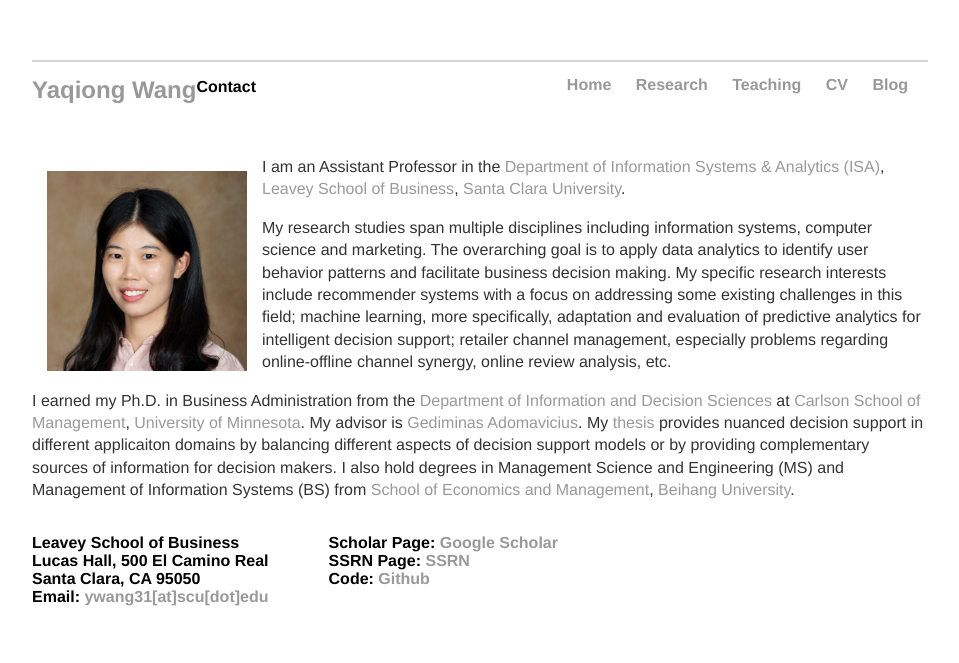
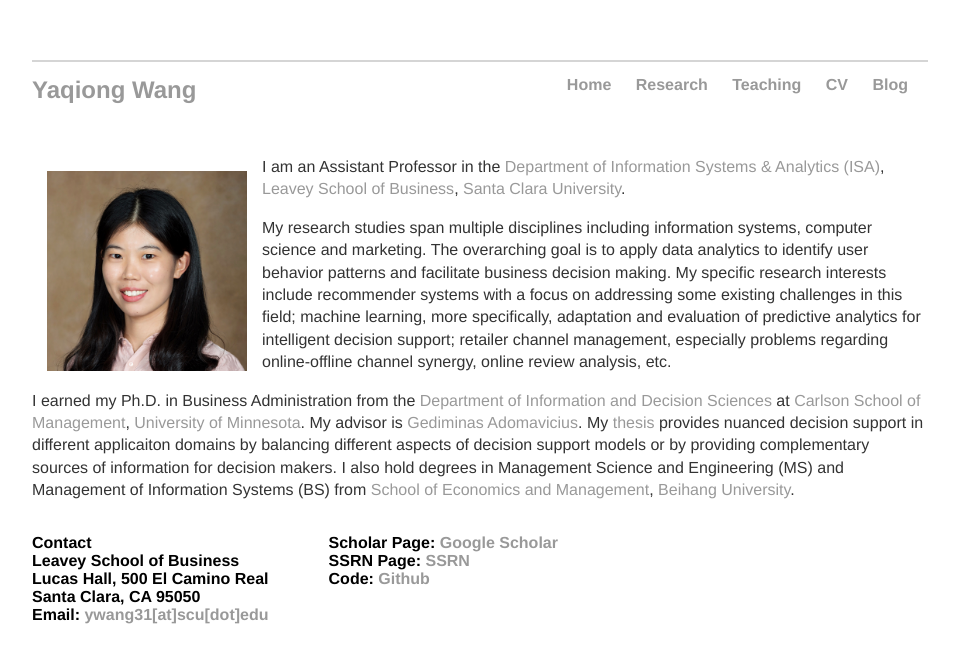
Before and after one commit to YaqiongWang/PersonalWeb, a Jekyll site: the page built from index.html, in a window 1280 px wide. Shown: the top 663 px of the page, without its empty margins (160-1119 px from the left). Built offline with Jekyll 4.4.1, drawn with Linux system fonts in a browser that asks for light colours.

Commit message:
Update default.html

```diff
--- a/_layouts/default.html
+++ b/_layouts/default.html
@@ -26,10 +26,9 @@
 
 		</div><!-- /.container -->
 		<footer>
-		<ul id = "ftitle">
-        		<li>Contact</li>
-		</ul>
     		<ul id = "contact">
+			<li>Contact</li>
+			<li></li>
 			<li>Leavey School of Business</li>
 			<li>Lucas Hall, 500 El Camino Real</li>
 			<li>Santa Clara, CA 95050</li>
```
